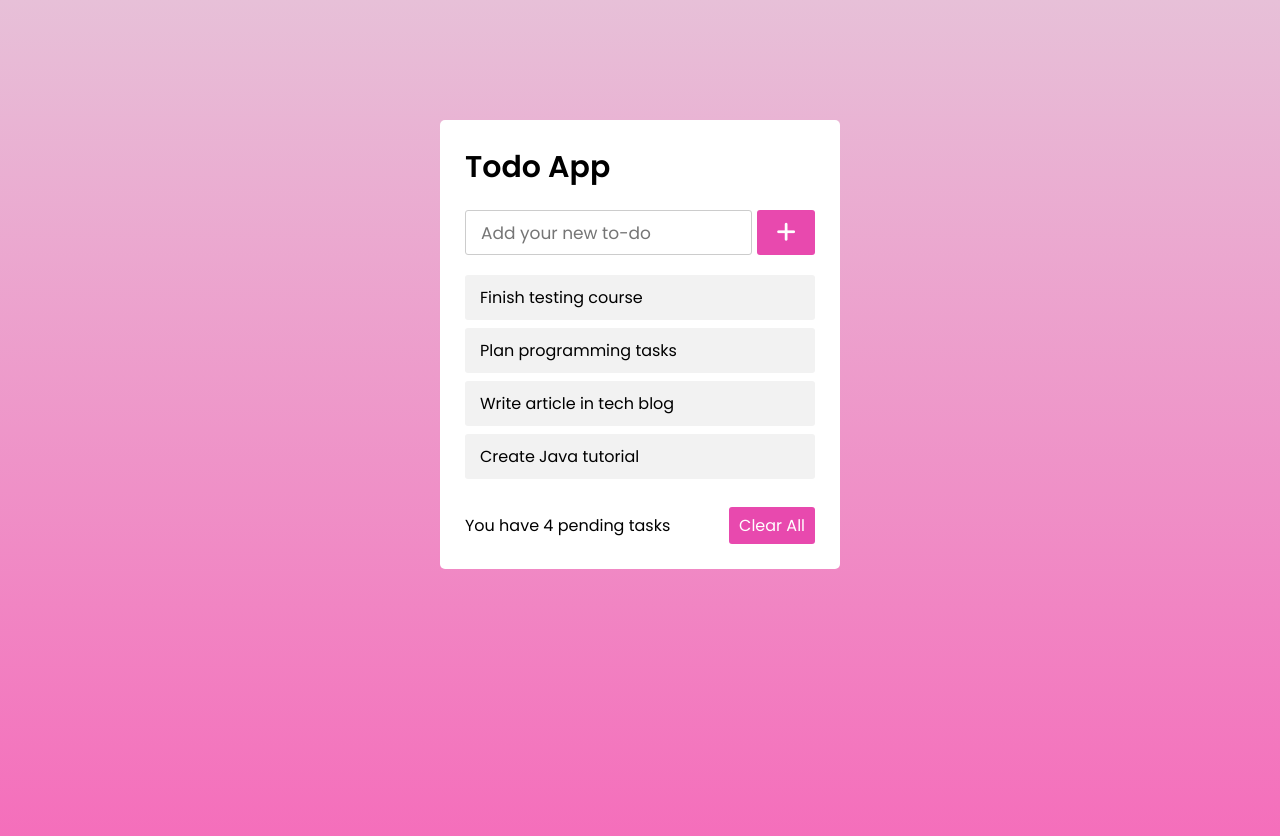
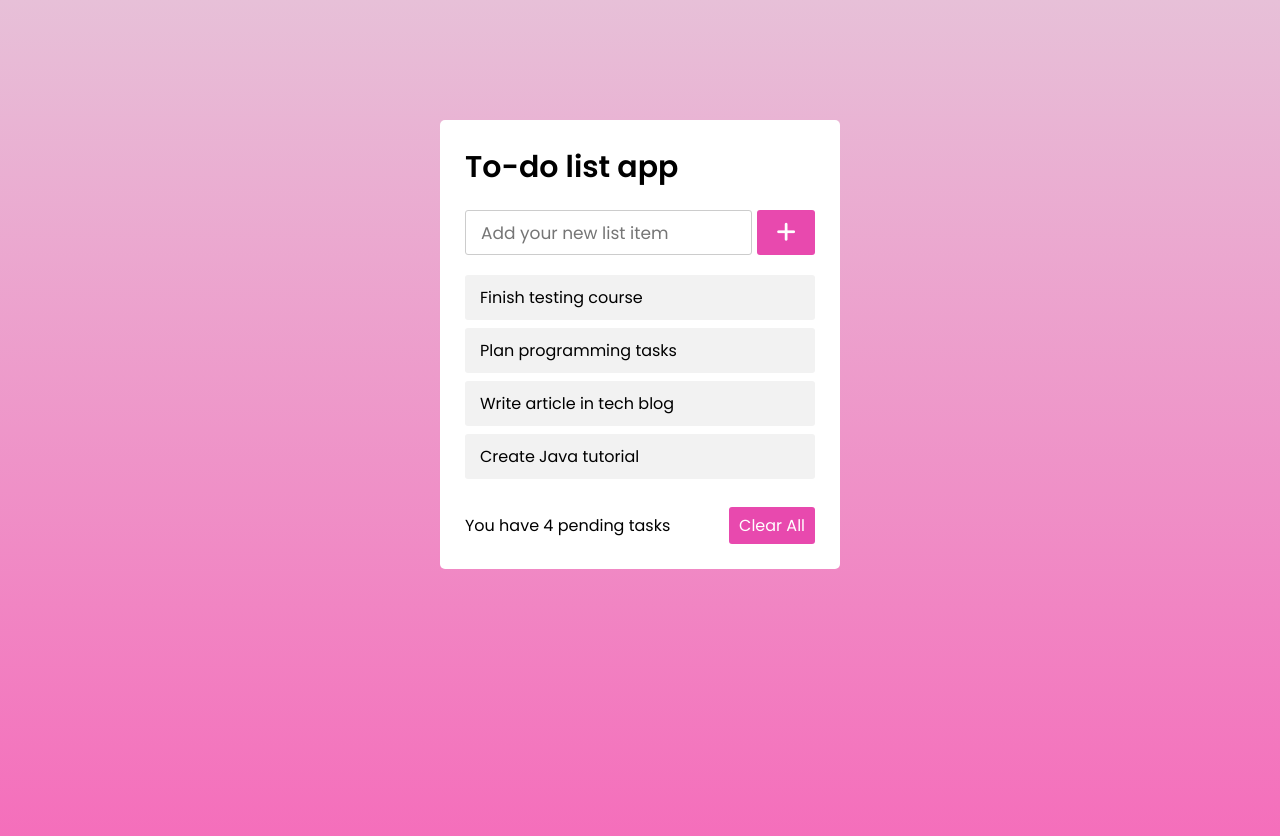
Before and after one commit to micarguez/todo-list, a plain HTML site: page index.html in a window 1280 px wide. Drawn offline with Linux system fonts and the light colour scheme.

Commit message:
changed title of elements

```diff
--- a/index.html
+++ b/index.html
@@ -3,15 +3,15 @@
 <head>
     <meta charset="UTF-8">
     <meta name="viewport" content="width=device-width, initial-scale=1.0">
-    <title>Todo App JavaScript | Micaela Rodriguez</title>
+    <title>To-do App JavaScript | Micaela Rodriguez</title>
     <link rel="stylesheet" href="style.css">
     <script src="https://kit.fontawesome.com/0581cfdf0e.js" crossorigin="anonymous"></script>
 </head>
 <body>
     <div class="wrapper">
-        <header>Todo App</header>
+        <header>To-do list app</header>
         <div class="inputField">
-            <input type="text" placeholder="Add your new to-do">
+            <input type="text" placeholder="Add your new list item">
             <button><i class="fas fa-plus"></i></button>
         </div>
         <ul class="todoList">
```
